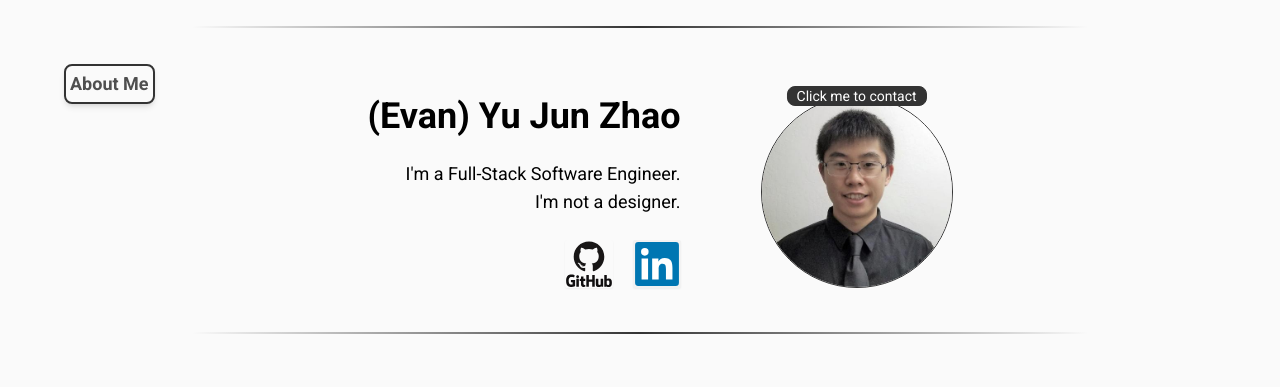
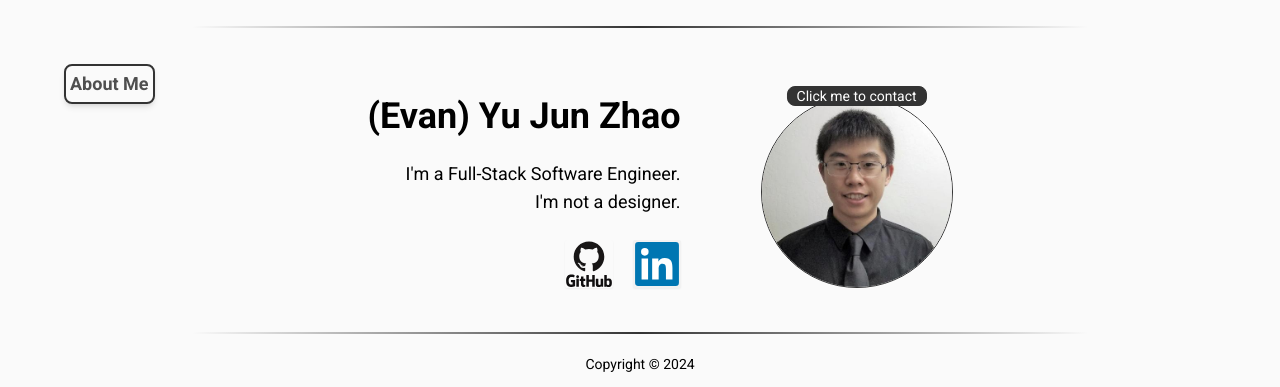
Before and after one commit to Evan-YJ-Zhao/web-portfolio, a Next.js app: page /about-me in a window 1280 px wide. Shown: the part 1112-1499 px from the top of the page. Before the commit the page ends 1448 px from the top, so only its background shows below. Built offline with nearby package versions, Linux system fonts and the light colour scheme.

Commit message:
Added a footer

```diff
--- a/app/(portfolio)/about-me/page.tsx
+++ b/app/(portfolio)/about-me/page.tsx
@@ -63,7 +63,7 @@ const page = () => {
       <SectionWrapper className="w-full" title="Experience" titlePosition={width < laptopViewWidth ? "center" : "left"}>
         {width < tabletViewWidth ? <TimelineMobile /> : <Timeline />}
       </SectionWrapper>
-      <SectionWrapper className="w-full h-72 max-h-96" title="About Me" titlePosition={width < laptopViewWidth ? "center" : "left"}>
+      <SectionWrapper className="w-full min-h-72 " title="About Me" titlePosition={width < laptopViewWidth ? "center" : "left"}>
         <AboutPanel />
       </SectionWrapper>
 
--- a/app/layout.tsx
+++ b/app/layout.tsx
@@ -7,7 +7,7 @@ const roboto = Roboto({
   style: ["normal", "italic"],
   subsets: ["latin"],
   display: "swap",
-  variable: "--font-roboto"
+  variable: "--font-roboto",
 });
 
 const robotoMono = Roboto_Mono({
@@ -15,8 +15,8 @@ const robotoMono = Roboto_Mono({
   style: ["normal", "italic"],
   subsets: ["latin"],
   display: "swap",
-  variable: "--font-roboto-mono"
-})
+  variable: "--font-roboto-mono",
+});
 
 export const metadata: Metadata = {
   title: "Create Next App",
@@ -28,11 +28,19 @@ export default function RootLayout({
 }: Readonly<{
   children: React.ReactNode;
 }>) {
-
   return (
     <html lang="en">
-      <body className={`${roboto.className} ${roboto.variable} ${robotoMono.variable} antialiased`}>
+      <body
+        className={`${roboto.className} ${roboto.variable} ${robotoMono.variable} antialiased`}
+      >
         <main>{children}</main>
+        <footer className="absolute footer footer-center bg-neutral text-base-content pb-4">
+          <aside>
+            <p>
+              Copyright © {new Date().getFullYear()}
+            </p>
+          </aside>
+        </footer>
       </body>
     </html>
   );
--- a/styles/globals.css
+++ b/styles/globals.css
@@ -5,7 +5,7 @@
 @layer base {
   body,
   main {
-    @apply w-screen h-dvh;
+    @apply w-screen min-h-dvh;
   }
 }
 
```
